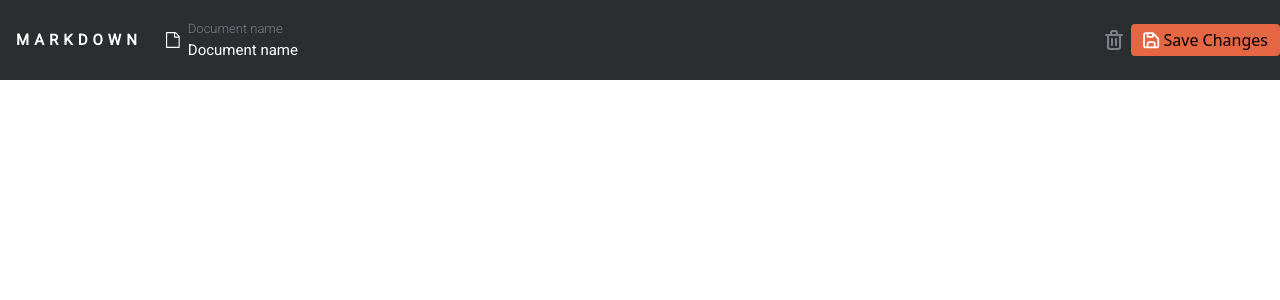
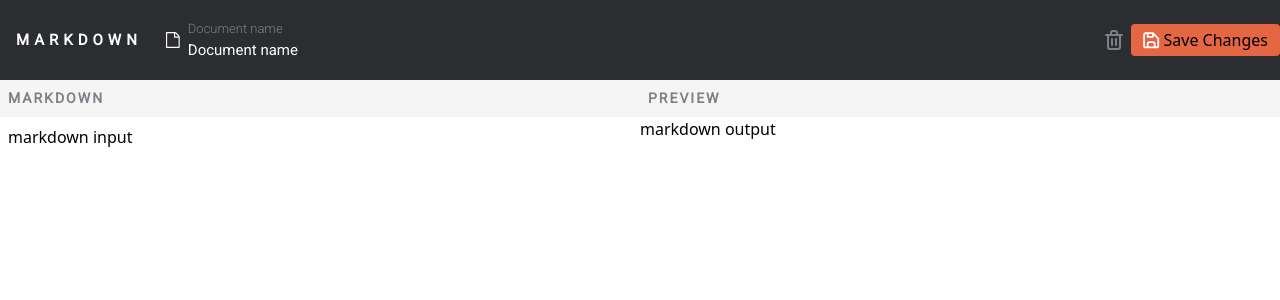
Before and after one commit to kielonl/markdown-editor, a React (Vite) app: page / in a window 1280 px wide. Shown: the top 300 px of the page. Built offline with nearby package versions, Linux system fonts and the light colour scheme.

Commit message:
added main board component

```diff
--- a/src/App.tsx
+++ b/src/App.tsx
@@ -1,9 +1,11 @@
-import UpperBar from "./components/UpperBar";
+import MainBoard from "./components/MainBoard/MainBoard";
+import UpperBar from "./components/Upperbar/UpperBar";
 
 const App = () => {
   return (
-    <div>
+    <div className="h-full w-full">
       <UpperBar />
+      <MainBoard />
     </div>
   );
 };
--- /dev/null
+++ b/src/components/MainBoard/MainBoard.tsx
@@ -0,0 +1,13 @@
+import Markdown from "./Markdown";
+import Preview from "./Preview";
+
+const MainBoard = () => {
+  return (
+    <div className="max-h-full max-w-full  flex flex-row ">
+      <Markdown className="w-[50%]" />
+      <Preview className="w-[50%]" />
+    </div>
+  );
+};
+
+export default MainBoard;
--- /dev/null
+++ b/src/components/MainBoard/Markdown.tsx
@@ -0,0 +1,20 @@
+import Typography from "../Typography";
+
+interface MarkdownProps {
+  className?: string;
+}
+
+const Markdown: React.FC<MarkdownProps> = ({ className }) => {
+  return (
+    <div className={className}>
+      <Typography variant="headingS" className="bg-dark-200 text-dark-500 p-2">
+        MARKDOWN
+      </Typography>
+      <textarea className="min-h-[90vh] w-full p-2 resize-none focus:outline-none ">
+        markdown input
+      </textarea>
+    </div>
+  );
+};
+
+export default Markdown;
--- /dev/null
+++ b/src/components/MainBoard/Preview.tsx
@@ -0,0 +1,20 @@
+import Typography from "../Typography";
+
+interface PreviewProps {
+  className?: string;
+}
+
+const Preview: React.FC<PreviewProps> = ({ className }) => {
+  return (
+    <div className={className}>
+      <Typography variant="headingS" className="bg-dark-200 text-dark-500 p-2">
+        PREVIEW
+      </Typography>
+      <div className="max-h-[90vh] break-words overflow-auto">
+        markdown output
+      </div>
+    </div>
+  );
+};
+
+export default Preview;
--- a/src/components/EditDocName.tsx
+++ b/src/components/Upperbar/EditDocName.tsx
@@ -1,7 +1,7 @@
 import { useState } from "react";
-import Icon from "./Icon";
-import TextField from "./TextField";
-import Typography from "./Typography";
+import Icon from "../Icon";
+import TextField from "../TextField";
+import Typography from "../Typography";
 
 const EditDocName = () => {
   const [documentName, setDocumentName] = useState<string>("Document name");
--- a/src/components/UpperBar.tsx
+++ b/src/components/Upperbar/UpperBar.tsx
@@ -1,11 +1,21 @@
-import Button from "./Button";
+import Button from "../Button";
 import EditDocName from "./EditDocName";
-import Icon from "./Icon";
-import Typography from "./Typography";
+import Icon from "../Icon";
+import Typography from "../Typography";
+import { twMerge } from "tailwind-merge";
 
-const UpperBar = () => {
+interface UpperBarProps {
+  className?: string;
+}
+
+const UpperBar: React.FC<UpperBarProps> = ({ className }) => {
   return (
-    <div className="w-full h-20 bg-dark-800 flex flex-row items-center gap-2">
+    <div
+      className={twMerge(
+        "w-full h-20 bg-dark-800 flex flex-row items-center gap-2",
+        className
+      )}
+    >
       <Typography
         variant="headingM"
         className="text-white text-[15px] tracking-[5px] font-bold px-4"
--- a/src/index.css
+++ b/src/index.css
@@ -4,3 +4,11 @@
 @tailwind base;
 @tailwind components;
 @tailwind utilities;
+
+html,
+body {
+  max-height: 100%;
+  max-width: 100%;
+  box-sizing: border-box;
+  overflow: hidden;
+}
```
